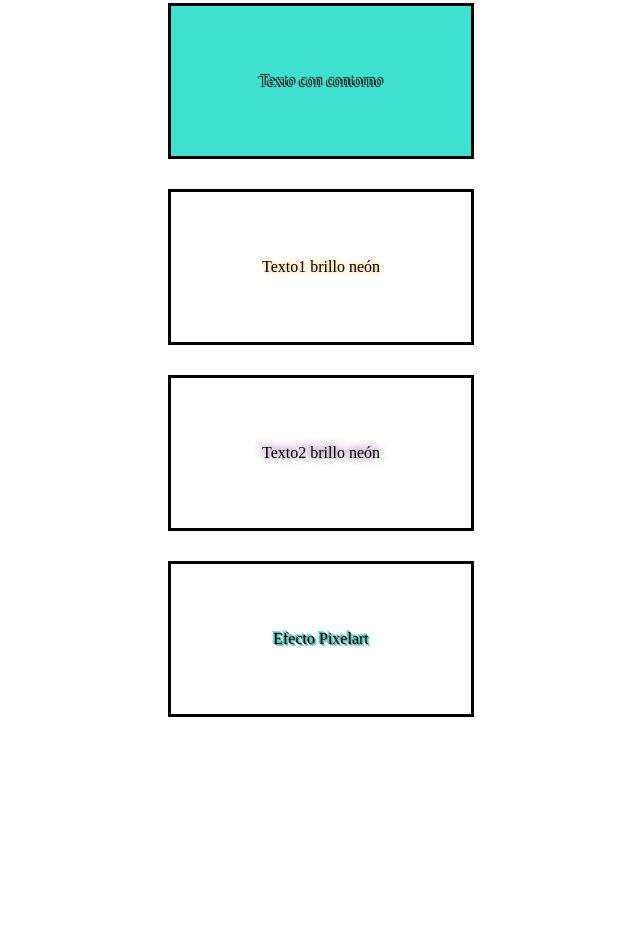
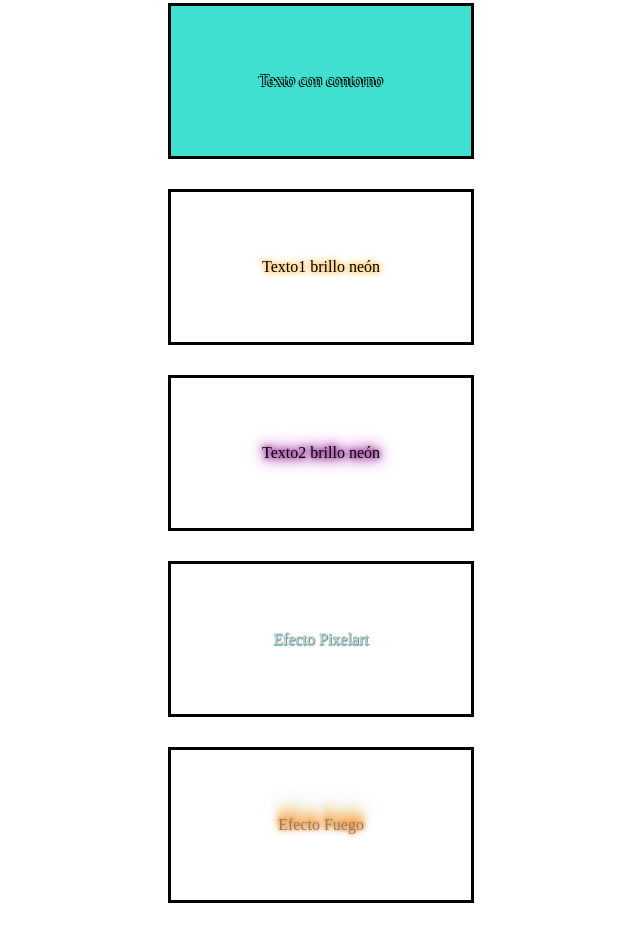
Before and after one commit to Fichis/Sombras, a plain HTML site: page sombrasTxt/sombrasTexto.html in a window 1280 px wide. Shown: the part 771-1704 px from the top of the page, without its empty margins (319-959 px from the left). Before the commit the page ends 1518 px from the top, so only its background shows below. Drawn offline with Linux system fonts and the light colour scheme.

Commit message:
agregado pixelart y fuego

```diff
--- a/sombrasTxt/estilos.css
+++ b/sombrasTxt/estilos.css
@@ -7,49 +7,72 @@ div {
     border: 3px solid black;
 }
 
-div:nth-child(1){
+div:nth-child(1) {
     color: purple;
     text-shadow: 3px 3px 5px grey;
 }
 
-div:nth-child(2){
+div:nth-child(2) {
     color: white;
     background-color: turquoise;
     text-shadow: 2px 2px 5px black;
 }
 
-div.d3{
+div.d3 {
     color: lightgray;
     background-color: lightgray;
     text-shadow: 1px 1px gray, -1px -1px white;
 }
 
-div.d4{
+div.d4 {
     color: lightgray;
     background-color: lightgray;
-    text-shadow: 1px 1px white,-1px -1px gray;
+    text-shadow: 1px 1px white, -1px -1px gray;
 }
 
-div.d5{
+div.d5 {
     color: turquoise;
     background-color: turquoise;
     text-shadow: -1px 1px black, 1px -1px black;
 }
 
-div.d6{
+div.d6 {
     background-color: white;
     color: black;
-    text-shadow: 0 0 5px orange;
+    text-shadow:
+        0 0 5px orange,
+        0 0 10px orange;
 }
 
 div.d7 {
     background-color: white;
     color: black;
-    text-shadow: 1px 1px 10px purple;
-    text-shadow: -1px -1px 10px rgb(78, 3, 78);
+    text-shadow:
+        0 0 5px purple,
+        0 0 10px purple,
+        0 0 15px purple,
+        0 0 20px purple;
 }
 
-div.d8{
+div.d8 {
     background-color: white;
-    text-shadow: 2px 2px turquoise, 1px 1px grey, -2px -2px turquoise, -1px -1px grey;
+    color: lightgray;
+    text-shadow:
+        0 1px 0 turquoise,
+        1px 1px 0 grey,
+        0 2px 1px grey;
 }
+
+div.d9 {
+    background-color: white;
+    color: gray;
+    text-shadow:
+        0 0 5px rgba(255, 100, 0, 1),
+        0 -1px 5px rgba(255, 150, 0, 0.8),
+        0 -3px 7px rgba(255, 200, 0, 0.6),
+        0 -5px 8px rgba(255, 100, 0, 0.9),
+        0 -10px 9px rgba(255, 150, 0, 0.7),
+        0 -15px 10px rgba(255, 255, 0, 0.4),
+        0 -16px 15px rgba(128, 128, 128, 0.5)
+    ;
+}
--- a/sombrasTxt/sombrasTexto.html
+++ b/sombrasTxt/sombrasTexto.html
@@ -23,6 +23,7 @@
             <div class="d6">Texto1 brillo neón</div>
             <div class="d7">Texto2 brillo neón</div>
             <div class="d8">Efecto Pixelart</div>
+            <div class="d9">Efecto Fuego</div>
         </section>
     </main>
 </body>
```
